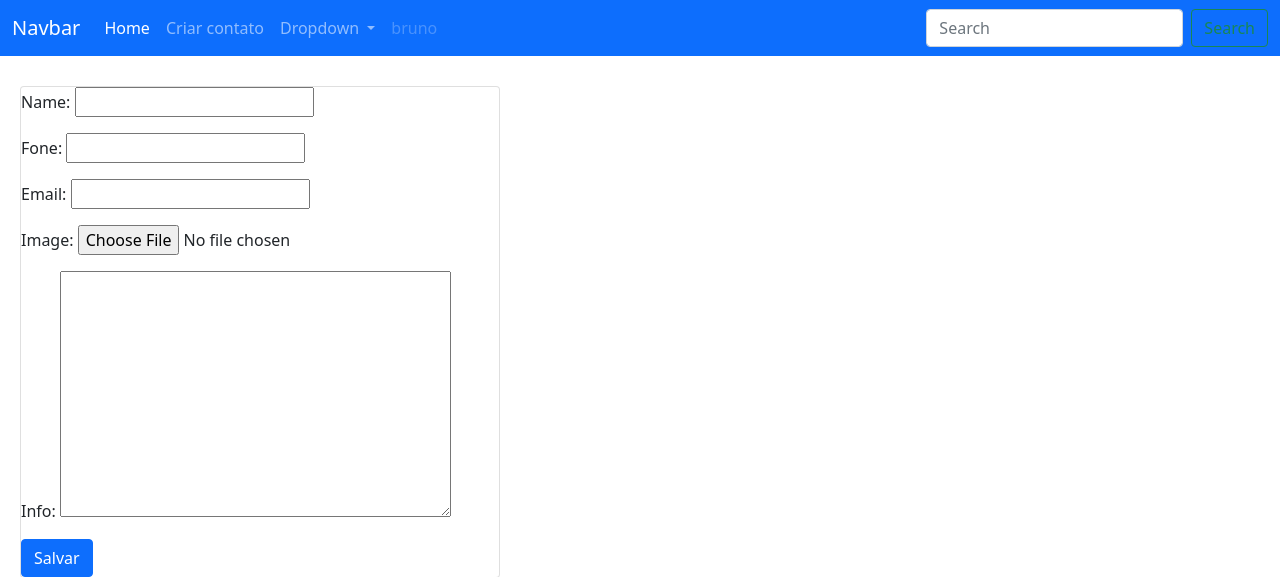
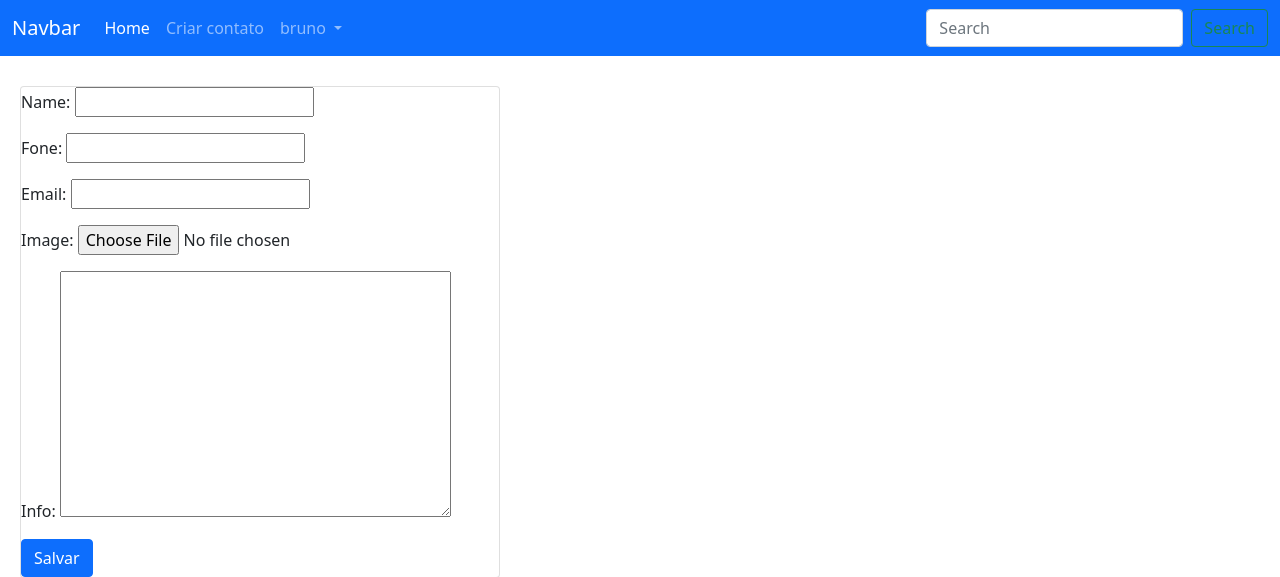
Before and after one commit to BrunoVittor/Django_Masterclass, a Django app: page /create/ in a window 1280 px wide. Shown: the top 577 px of the page. Run offline with Django 4.2, Linux system fonts and the light colour scheme; a user stored in the database is signed in; some libraries are stand-ins or nearby versions.

Commit message:
Finalizado agenda de contatos

```diff
--- a/agenda/urls.py
+++ b/agenda/urls.py
@@ -16,7 +16,7 @@ Including another URLconf
 from django.contrib import admin
 from django.urls import path
 from contatos.views import index, detail_index, create_contact, delete_contact, update_contact
-from users.views import login_view, register_view
+from users.views import login_view, register_view, logout_view
 from django.conf import settings
 from django.conf.urls.static import static
 
@@ -29,6 +29,7 @@ urlpatterns = [
 	path('delete/<int:id>', delete_contact, name='delete'),
 	path('update/<int:id>', update_contact, name='update'),
 	path('login', login_view, name='login'),
-	path('register', register_view, name='register')
+	path('register', register_view, name='register'),
+	path('logout', logout_view, name='logout'),
 
 ] + static(settings.MEDIA_URL, document_root=settings.MEDIA_ROOT)
--- /dev/null
+++ b/requirements.txt
@@ -0,0 +1,6 @@
+asgiref==3.5.0
+backports.zoneinfo==0.2.1
+Django==4.0.3
+Pillow==9.0.1
+pytz==2022.1
+sqlparse==0.4.2
--- a/templates/base.html
+++ b/templates/base.html
@@ -13,33 +13,37 @@
 <nav class="navbar navbar-expand-lg navbar-dark bg-primary" style="margin-bottom: 30px">
 	<div class="container-fluid">
 		<a class="navbar-brand" href="#">Navbar</a>
-    <button class="navbar-toggler" type="button" data-bs-toggle="collapse" data-bs-target="#navbarSupportedContent" aria-controls="navbarSupportedContent" aria-expanded="false" aria-label="Toggle navigation">
+		<button class="navbar-toggler" type="button" data-bs-toggle="collapse" data-bs-target="#navbarSupportedContent"
+		        aria-controls="navbarSupportedContent" aria-expanded="false" aria-label="Toggle navigation">
 			<span class="navbar-toggler-icon"></span>
 		</button>
 		<div class="collapse navbar-collapse" id="navbarSupportedContent">
 			<ul class="navbar-nav me-auto mb-2 mb-lg-0">
+				{% if user.is_authenticated %}
 				<li class="nav-item">
 					<a class="nav-link active" aria-current="page" href="{% url 'index' %}">Home</a>
 				</li>
+
 				<li class="nav-item">
 					<a class="nav-link" href="{% url 'create' %}">Criar contato</a>
 				</li>
+				{% endif %}
+				{% if user.is_authenticated %}
 				<li class="nav-item dropdown">
 					<a class="nav-link dropdown-toggle" href="#" id="navbarDropdown" role="button" data-bs-toggle="dropdown" aria-expanded="false">
-            Dropdown
+						{{ user.username }}
 					</a>
 					<ul class="dropdown-menu" aria-labelledby="navbarDropdown">
-            <li><a class="dropdown-item" href="#">Action</a></li>
-            <li><a class="dropdown-item" href="#">Another action</a></li>
-            <li><hr class="dropdown-divider"></li>
-            <li><a class="dropdown-item" href="#">Something else here</a></li>
+						<li><a class="dropdown-item" href="{% url 'create' %}">Criar contato</a></li>
+						<li><a class="dropdown-item" href="{% url 'logout' %}">Sair</a></li>
+
 					</ul>
 				</li>
+				{% else %}
 					<li class="nav-item">
-          {% if user.is_authenticated %}
-          <a class="nav-link disabled">{{ user.username }}</a>
+					<a class="nav-link active" href="{% url 'login' %}">Login</a>
+				</li>
 				{% endif %}
-        </li>
 			</ul>
 			<form class="d-flex" method="get">
 				<input class="form-control me-2" type="search" name="query" placeholder="Search" aria-label="Search">
```
Also changed, not shown: users/views.py (+7 -10 lines), README.md, media/images/bruno.jpg (deleted), media/images/bruno_0km1Wpg.jpg (deleted), media/images/doguinhos.png (deleted), media/images/doguinhos_lPLRc5U.png (deleted), media/images/wallpapersden.com_programming-coding-language_1920x1080.jpg (deleted). Lines whose indentation alone changed are shown as unchanged.
